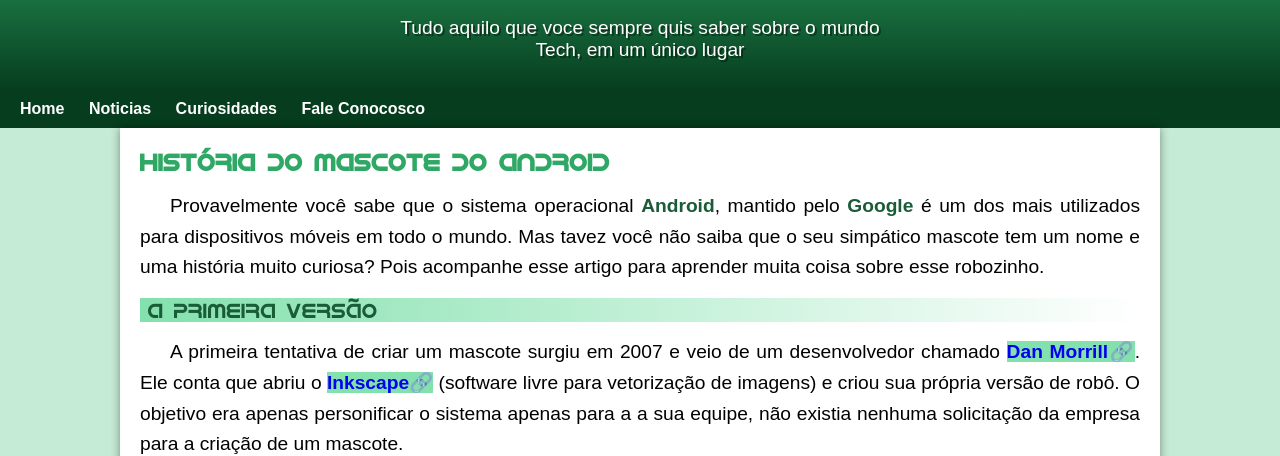
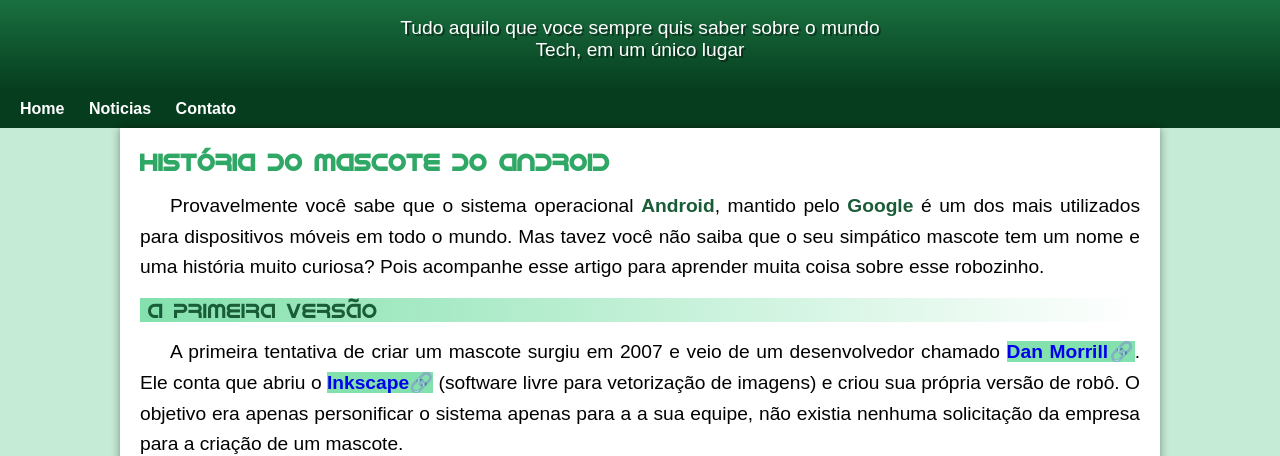
Before and after one commit to LeonardoDalmago/projeto-android, a plain HTML site: page index.html in a window 1280 px wide. Shown: the part 100-556 px from the top of the page. Drawn offline with Linux system fonts and the light colour scheme.

Commit message:
problema de padding corrigido

```diff
--- a/estilo/style.css
+++ b/estilo/style.css
@@ -77,6 +77,7 @@ header>p{
     min-height: 150px;
     padding-left: 10px;
     padding-right: 10px;
+    padding-bottom: 50px;
     margin: auto;
     text-shadow: 2px 2px 0 rgba(0, 0, 0, 0.411);
 }
--- a/index.html
+++ b/index.html
@@ -17,8 +17,7 @@
     <nav>
         <a href="#">Home</a>
         <a href="#">Noticias</a>
-        <a href="#">Curiosidades</a>
-        <a href="#">Fale Conocosco</a>
+        <a href="#">Contato</a>
     </nav>
     <main>
         <article>
```
